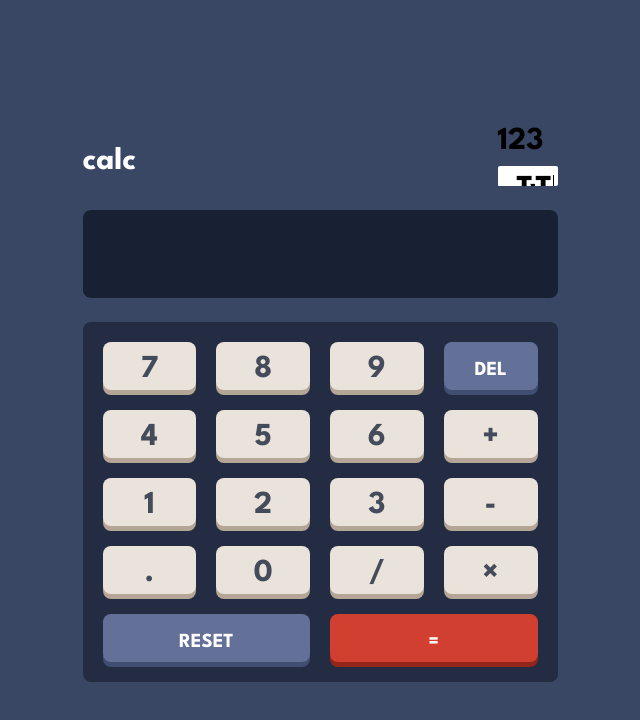
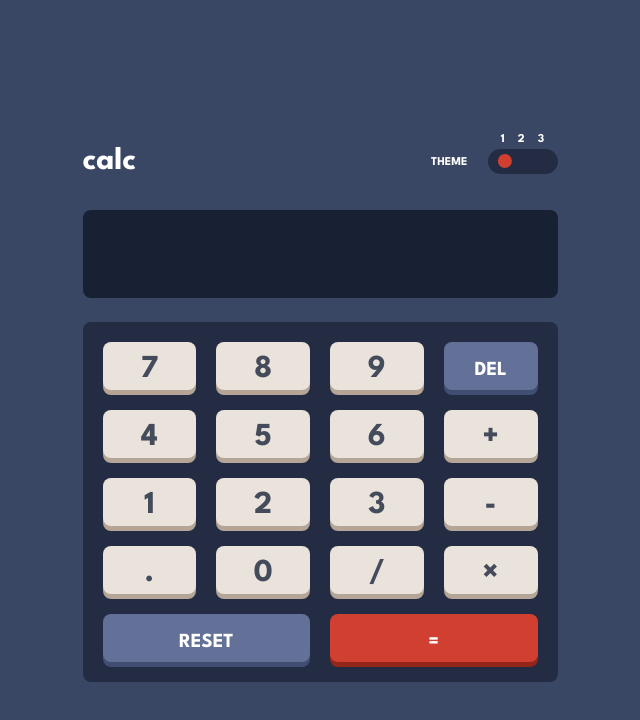
Before and after one commit to fidellim/Calculator-FEM, a React (Create React App) app: page / in a window 1280 px wide. Shown: the top 720 px of the page, without its empty margins (320-960 px from the left). Built offline with nearby package versions, Linux system fonts and the light colour scheme.

Commit message:
add style of toggle and change theme depending on toggle value

```diff
--- a/src/components/ToggleSwitch.jsx
+++ b/src/components/ToggleSwitch.jsx
@@ -1,67 +1,105 @@
-import React, { useEffect } from 'react'
+import React, { useEffect, useContext } from 'react'
+import { Context } from '../App'
 
 const ToggleSwitch = () => {
+    const { setTheme } = useContext(Context)
+    const ONE = '1',
+        TWO = '2',
+        THREE = '3'
+
     useEffect(() => {
-        document
-            .querySelector('.toggleSwitch')
-            .addEventListener('click', function (event) {
+        const handleClick = (event) => {
             if (event.target.tagName.toLowerCase() == 'input') {
                 let input = event.target
-                    let slider = this.querySelector('.toggleSwitchDiv')
-                    let labels = this.querySelectorAll('.toggleLabel')
+                let slider = document.querySelector('.toggleSwitchDiv')
+                let labels = document.querySelectorAll('.toggleLabel')
 
-                    slider.style.transform = `translateX(${input.dataset.location})`
                 labels.forEach(function (label) {
                     if (label == input.parentElement) {
                         label.classList.add('selected')
                         console.log(input.value)
+                        const { value } = input
+                        console.log('value: ', value)
+                        if (value === ONE) {
+                            setTheme('')
+                            slider.style.transform = `translate(calc(0% + 5px), -50%) scale(0.7)`
+                        } else if (value === TWO) {
+                            setTheme('theme-light')
+                            slider.style.transform = `translate(100%, -50%) scale(0.7)`
+                        } else if (value === THREE) {
+                            setTheme('theme-purple')
+                            slider.style.transform = `translate(calc(200% - 5px), -50%) scale(0.7)`
+                        }
                     } else {
                         label.classList.remove('selected')
                     }
                 })
             }
-            })
+        }
+
+        document
+            .querySelector('.toggleSwitch')
+            .addEventListener('click', handleClick)
+
+        // CLEANUP FUNCTION
+        return () =>
+            document
+                .querySelector('.toggleSwitch')
+                .removeEventListener('click', handleClick)
     }, [])
 
     return (
+        <div className="flex items-center justify-center text-default text-[12px] gap-5">
+            <div className="flex flex-col gap-1">
+                <div className="flex-1 min-h-[50%] invisible">_</div>
+                <div className="flex items-center flex-1 min-h-[25px] self-end">
+                    THEME
+                </div>
+            </div>
             <div className="flex flex-col">
-            <div>
-                <label htmlFor="one">1</label>
-                <label htmlFor="two">2</label>
-                <label htmlFor="three">3</label>
+                <div className="flex justify-evenly">
+                    <label className="cursor-pointer" htmlFor={ONE}>
+                        1
+                    </label>
+                    <label className="cursor-pointer" htmlFor={TWO}>
+                        2
+                    </label>
+                    <label className="cursor-pointer" htmlFor={THREE}>
+                        3
+                    </label>
                 </div>
-            <div className="toggleSwitch">
-                <div className="toggleSwitchDiv"></div>
+                <div className="toggleSwitch rounded-[50px] w-[70px] py-[2.5px] bg-keypadBackground">
+                    <div className="toggleSwitchDiv">
+                        <div className="bg-equalBackground h-full w-[20px] rounded-full" />
+                    </div>
                     <label className="toggleLabel selected">
                         <input
                             type="radio"
-                        id="one"
+                            id={ONE}
                             name="searchtype"
                             data-location="0"
-                        value="one"
+                            value={ONE}
                         />
-                    <div>One</div>
                     </label>
                     <label className="toggleLabel">
                         <input
                             type="radio"
-                        id="two"
+                            id={TWO}
                             name="searchtype"
-                        data-location="calc(100% - 8px)"
-                        value="two"
+                            data-location="calc(100%)"
+                            value={TWO}
                         />
-                    <div>Two</div>
                     </label>
                     <label className="toggleLabel">
                         <input
                             type="radio"
-                        id="three"
+                            id={THREE}
                             name="searchtype"
-                        data-location="calc(200% - 12px)"
-                        value="three"
+                            data-location="calc(200%)"
+                            value={THREE}
                         />
-                    <div>Three</div>
                     </label>
+                </div>
             </div>
         </div>
     )
```
Lines whose indentation alone changed are shown as unchanged.
